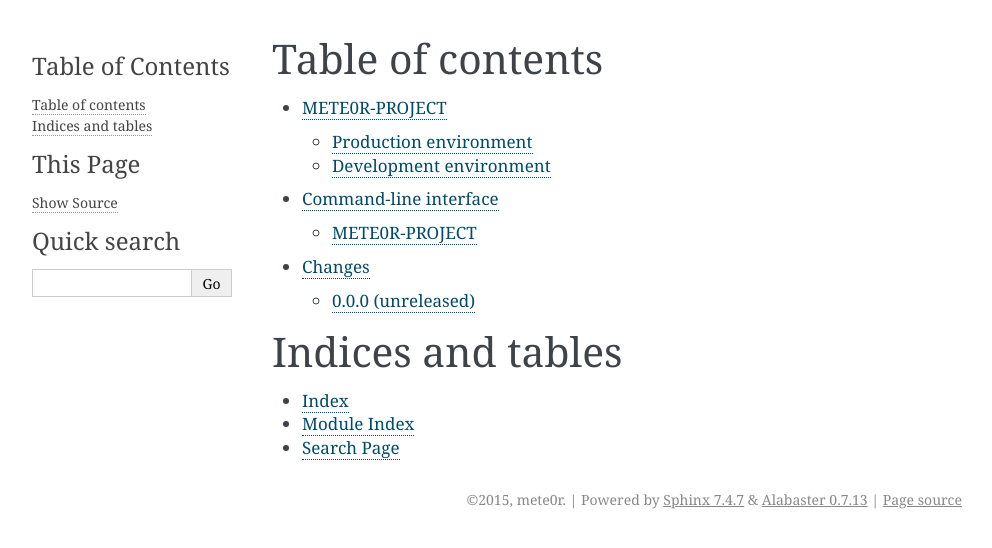
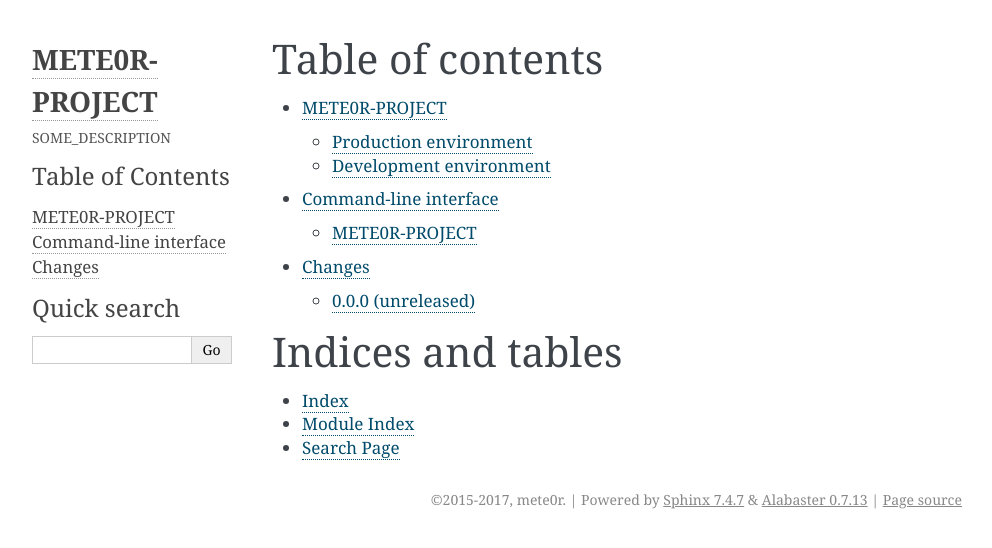
Before and after one commit to mete0r/babel-lingua-chameleon, a Sphinx documentation site: the page built from docs/index.rst, in a window 1280 px wide. Shown: the top 548 px of the page, without its empty margins (148-1140 px from the left). Built offline with Sphinx 7.4.7, drawn with Linux system fonts in a browser that asks for light colours; part of the change alters nothing that is shown.

```diff
--- a/docs/conf.py
+++ b/docs/conf.py
@@ -23,10 +23,12 @@ prj_path = os.path.join(os.path.dirname(__file__), '..')
 prj_path = os.path.abspath(prj_path)
 sys.path.insert(0, prj_path)
 
+import METE0R_PACKAGE  # noqa
+
 # -- General configuration ------------------------------------------------
 
 # If your documentation needs a minimal Sphinx version, state it here.
-# needs_sphinx = '1.0'
+needs_sphinx = '1.5'
 
 # Add any Sphinx extension module names here, as strings. They can be
 # extensions coming with Sphinx (named 'sphinx.ext.*') or your custom
@@ -54,17 +56,19 @@ master_doc = 'index'
 
 # General information about the project.
 project = u'METE0R-PROJECT'
-copyright = u'2015, mete0r'
+copyright = u'2015-2017, mete0r'
 author = u'mete0r'
+description = u'SOME_DESCRIPTION'
+doc_title = project
 
 # The version info for the project you're documenting, acts as replacement for
 # |version| and |release|, also used in various other places throughout the
 # built documents.
 #
 # The short X.Y version.
-version = u'0.0'
+version = '.'.join(METE0R_PACKAGE.__version__.split('.')[:2])
 # The full version, including alpha/beta/rc tags.
-release = u'0.0'
+release = METE0R_PACKAGE.__version__
 
 # The language for content autogenerated by Sphinx. Refer to documentation
 # for a list of supported languages.
@@ -129,7 +133,11 @@ html_theme = 'alabaster'
 # Theme options are theme-specific and customize the look and feel of a theme
 # further.  For a list of options available for each theme, see the
 # documentation.
-# html_theme_options = {}
+html_theme_options = {
+    'description': description,
+    'fixed_sidebar': True,
+    'sidebar_collapse': True,
+}
 
 # Add any paths that contain custom themes here, relative to this directory.
 # html_theme_path = []
@@ -171,7 +179,13 @@ html_static_path = [
 # html_use_smartypants = True
 
 # Custom sidebar templates, maps document names to template names.
-# html_sidebars = {}
+html_sidebars = {
+    '**': [
+        'about.html',
+        'globaltoc.html',
+        'searchbox.html',
+    ],
+}
 
 # Additional templates that should be rendered to pages, maps page names to
 # template names.
@@ -222,10 +236,6 @@ htmlhelp_basename = 'METE0R-PROJECT'
 
 # -- Options for LaTeX output ---------------------------------------------
 
-latex_preamble_kotex = dedent('''
-    \usepackage{kotex}
-'''.strip())
-
 latex_elements = {
     # The paper size ('letterpaper' or 'a4paper').
     'papersize': 'a4paper',
@@ -235,11 +245,15 @@ latex_elements = {
 
     # Additional stuff for the LaTeX preamble.
     'preamble': '',
-    # 'preamble': latex_preamble_kotex,
+
+    'fncychap': '',
 
     # Latex figure (float) alignment
     # 'figure_align': 'htbp',
 }
+if language == 'ko':
+    latex_elements['babel'] = r'\usepackage[nil]{babel}'
+    latex_elements['preamble'] += '\n' + r'\usepackage{kotex}'
 
 # Grouping the document tree into LaTeX files. List of tuples
 # (source start file, target name, title,
@@ -248,8 +262,8 @@ latex_documents = [
     (
         master_doc,
         'METE0R-PROJECT.tex',
-        u'METE0R-PROJECT Documentation',
-        u'mete0r',
+        doc_title,
+        author,
         'manual'
     ),
 ]
@@ -282,8 +296,8 @@ latex_documents = [
 man_pages = [
     (
         master_doc,
-        'METE0R-PROJECT',
-        u'METE0R-PROJECT Documentation',
+        project,
+        doc_title,
         [author],
         1
     )
@@ -301,11 +315,11 @@ man_pages = [
 texinfo_documents = [
     (
         master_doc,
-        'METE0R-PROJECT',
-        u'METE0R-PROJECT Documentation',
+        project,
+        doc_title,
         author,
         'METE0R-PROJECT',
-        'SOME_DESCRIPTION',
+        description,
         'Miscellaneous'
     ),
 ]
--- a/requirements-dev.txt
+++ b/requirements-dev.txt
@@ -4,7 +4,7 @@
 #
 #    pip-compile --output-file requirements-dev.txt requirements-dev.in requirements-test.in requirements.in
 #
-alabaster==0.7.10         # via sphinx
+alabaster==0.7.10
 appdirs==1.4.2            # via setuptools
 argcomplete==1.8.2
 args==0.1.0               # via clint
```
Also changed, not shown: 3 other files.
